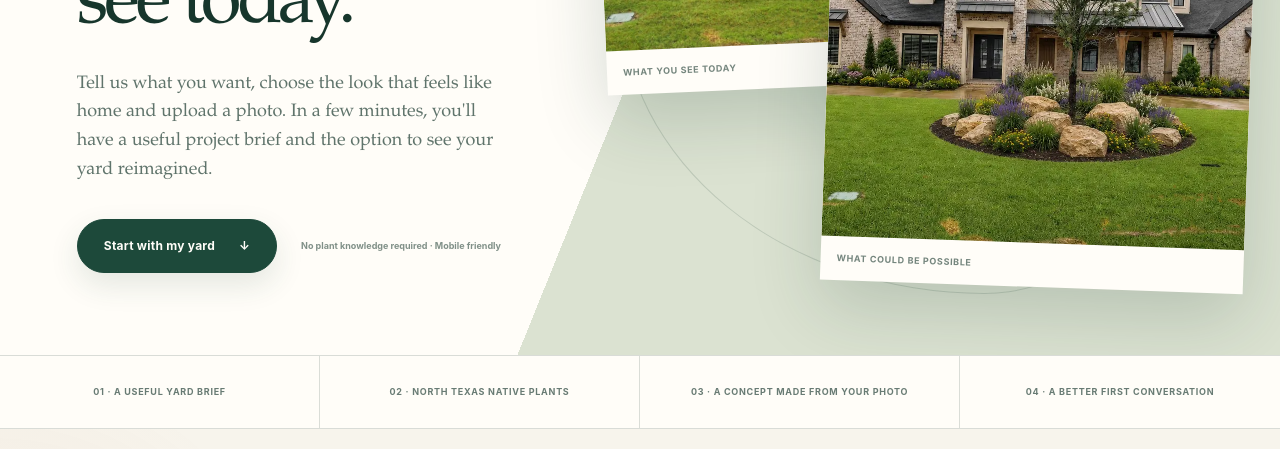
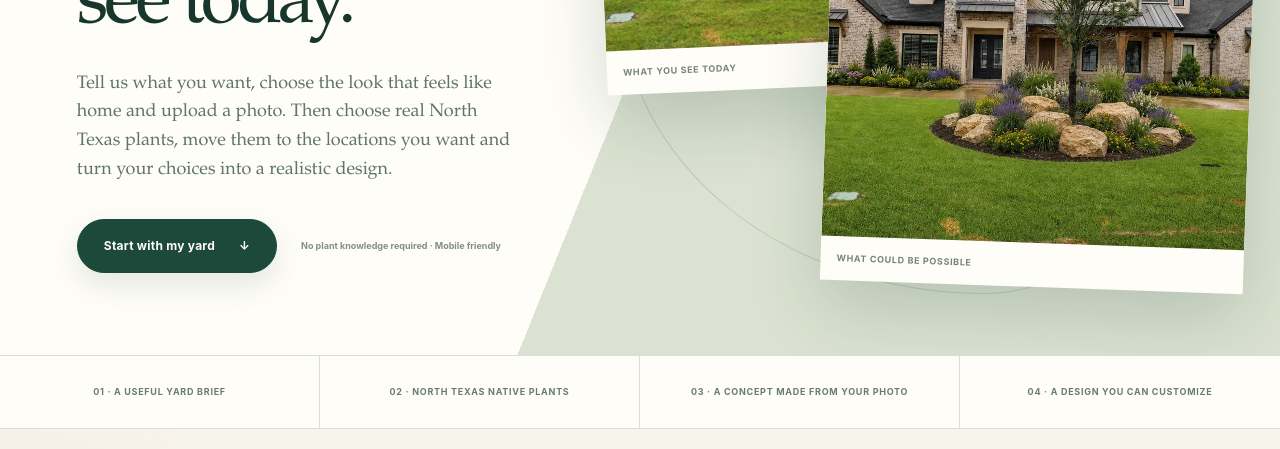
Before and after one commit to LordLingo/landmark, a Next.js app: page /plan-my-yard in a window 1280 px wide. Shown: the part 503-952 px from the top of the page. Built offline with nearby package versions, Linux system fonts and the light colour scheme; no server answers.

Commit message:
Polish Plan My Yard launch experience

```diff
--- a/app/api/visualize-yard/route.ts
+++ b/app/api/visualize-yard/route.ts
@@ -5,7 +5,7 @@ export const maxDuration = 300;
 
 const allowedTypes = new Set(["image/jpeg", "image/png", "image/webp"]);
 const requestWindow = 6 * 60 * 60 * 1000;
-const requestLimit = 3;
+const requestLimit = 6;
 const requestsByVisitor = new Map<string, number[]>();
 
 const northTexasNativePlantPalette = [
--- a/app/plan-my-yard/page.tsx
+++ b/app/plan-my-yard/page.tsx
@@ -11,7 +11,7 @@ export const metadata: Metadata = {
     absolute: "Plan My Yard: AI Landscape Visualizer | Landmark Landscapes",
   },
   description:
-    "Build a personalized North Texas landscaping brief, upload a yard photo and see your yard reimagined with native plants.",
+    "Upload a North Texas yard photo, choose native plants, generate a landscape concept and customize it in an interactive design studio.",
   alternates: {
     canonical: "/plan-my-yard",
   },
@@ -102,8 +102,8 @@ export default function PlanMyYardPage() {
           </h1>
           <p>
             Tell us what you want, choose the look that feels like home and
-            upload a photo. In a few minutes, you&apos;ll have a useful project
-            brief and the option to see your yard reimagined.
+            upload a photo. Then choose real North Texas plants, move them to
+            the locations you want and turn your choices into a realistic design.
           </p>
           <div className="planner-hero-actions">
             <a className="button" href="#yard-planner">
@@ -140,7 +140,7 @@ export default function PlanMyYardPage() {
         <span>01 · A useful yard brief</span>
         <span>02 · North Texas native plants</span>
         <span>03 · A concept made from your photo</span>
-        <span>04 · A better first conversation</span>
+        <span>04 · A design you can customize</span>
       </section>
 
       <YardPlanner bookingUrl={bookingUrl} />
```
